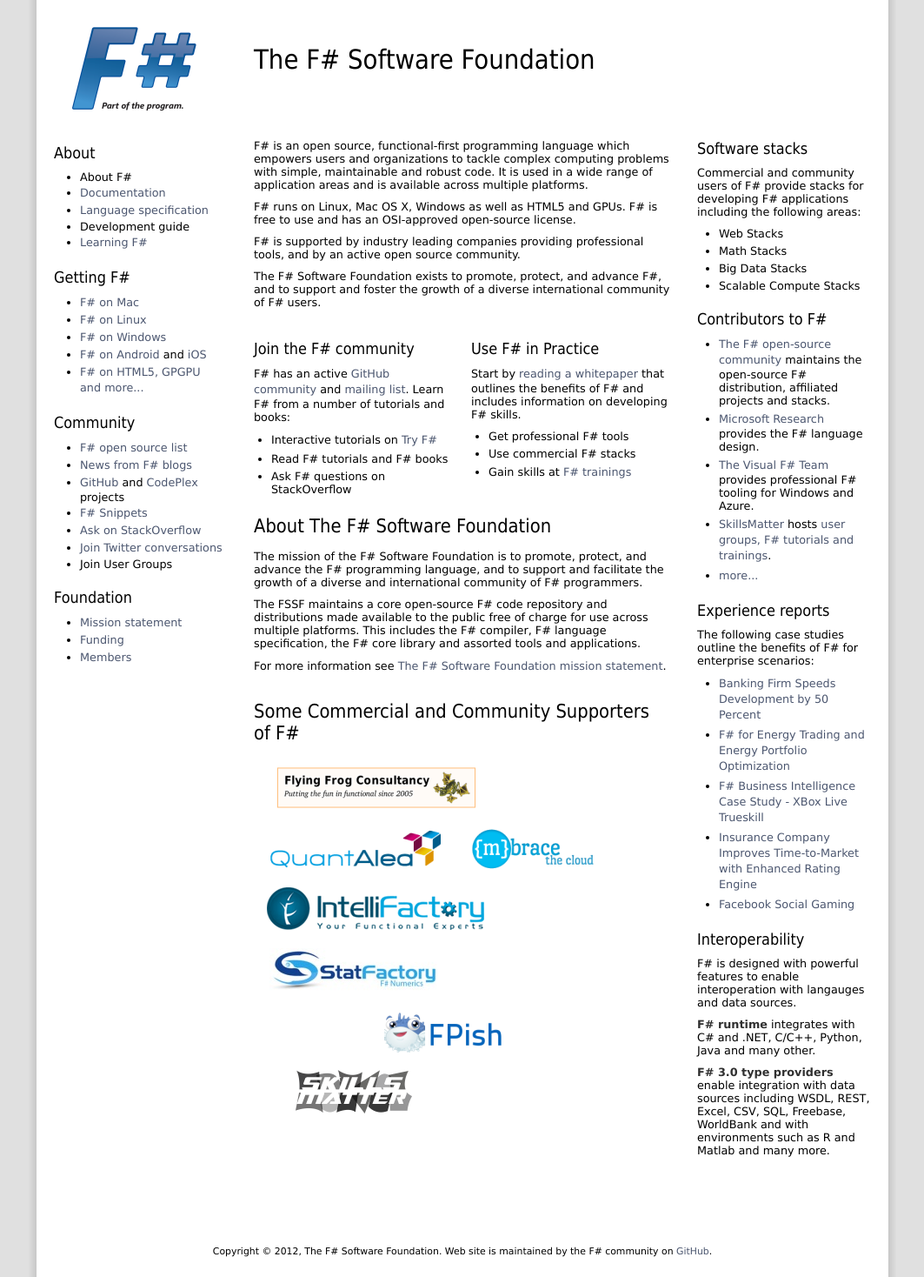
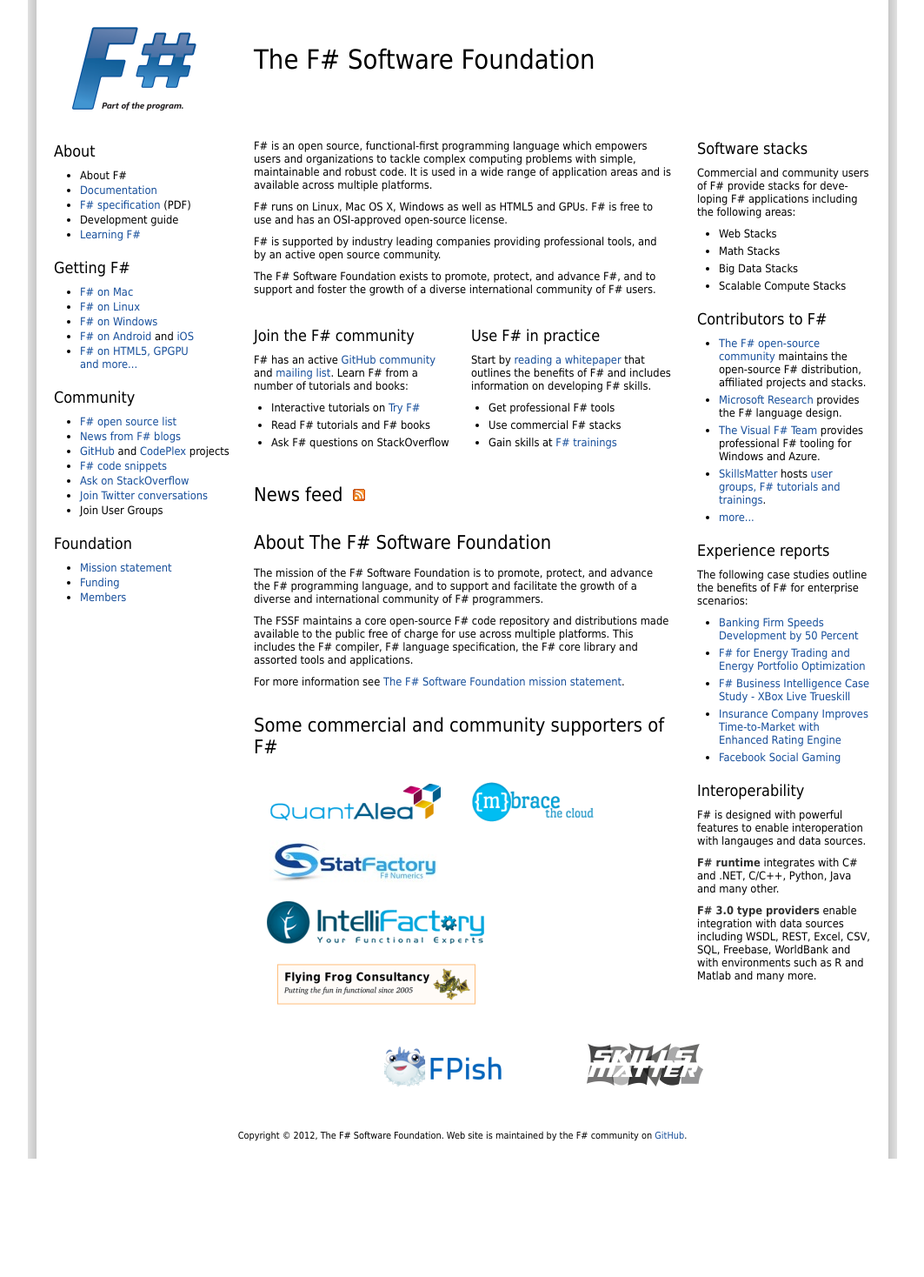
Before and after one commit to fsharp/fsharp.org, a Jekyll site: the page built from index.html, in a window 1280 px wide. Shown: the whole page at 87% size, without its empty margins (108-1171 px from the left). Built offline with Jekyll 4.4.1, drawn with Linux system fonts in a browser that asks for light colours; nearby versions of some CDN libraries; some web fonts are replaced; comment, search, counter and statistics services are not loaded; after the commit the page ends 1332 px from its top, so only the background shows below that.

Commit message:
Use simpler font and show temporary news feed.

```diff
--- a/_layouts/default.html
+++ b/_layouts/default.html
@@ -20,7 +20,7 @@
 <ul>
   <li>About F#</li>
   <li><a href="http://msdn.microsoft.com/library/vstudio/dd233154.aspx">Documentation</a></li>
-  <li><a href="http://research.microsoft.com/en-us/um/cambridge/projects/fsharp/manual/spec.pdf">Language specification</a></li>
+  <li><a href="http://research.microsoft.com/en-us/um/cambridge/projects/fsharp/manual/spec.pdf">F# specification</a> (PDF)</li>
   <li>Development guide</li>
   <li><a href="http://preview.tryfsharp.org/Learn">Learning F#</a></li>
 </ul>
@@ -39,7 +39,7 @@
   <li><a href="http://groups.google.com/group/fsharp-opensource">F# open source list</a></li>
   <li><a href="http://fpish.net/blogs/Some/1/f~23/0">News from F# blogs</a></li>
   <li><a href="https://github.com/fsharp/">GitHub</a> and <a href="http://www.codeplex.com/site/search?query=&sortBy=Relevance&tagName=%2cF%23%2c">CodePlex</a> projects</li>
-  <li><a href="http://www.fssnip.net/">F# Snippets</a></li>
+  <li><a href="http://www.fssnip.net/">F# code snippets</a></li>
   <li><a href="http://stackoverflow.com/questions/tagged/f%23">Ask on StackOverflow</a></li>
   <li><a href="http://twitter.com/#fsharp">Join Twitter conversations</a></li>
   <li>Join User Groups</li>
--- a/index.html
+++ b/index.html
@@ -85,7 +85,7 @@
   </div>
 
   <div class="box" id="box-right">
-    <h3>Use F# in Practice</h3>
+    <h3>Use F# in practice</h3>
     <p>Start by <a href="http://msdn.microsoft.com/en-us/vstudio/gg634701.aspx">reading a whitepaper</a>
     that outlines the benefits of F# and includes information on developing F# skills.</p>
     <ul>
@@ -95,11 +95,9 @@
     </ul>
   </div>
 
-<!--
   <h2>News feed <a href="http://fpish.net/rss/blogs/tag/1/f~23"><img src="img/rss.gif" /></a></h2>
   <ul id="news-content">
   </ul>
--->
 
 </div>
 
@@ -111,15 +109,14 @@
 
   <p>For more information see <a href="foundation.html">The F# Software Foundation mission statement</a>.</p>
 
-  <h2><a name="supporters">Some Commercial and Community Supporters of F#</a></h2>
+  <h2><a name="supporters">Some commercial and community supporters of F#</a></h2>
 
-  <div class="supporter s250"><a href="http://www.ffconsultancy.com/"><img src="sup/ffconsultancy.png" /></a></div>
   <div class="supporter s200"><a href="http://www.quantalea.net/"><img src="sup/quantalea.png" /></a></div>
   <div class="supporter s150"><a href="http://www.m-brace.net/"><img src="sup/mbrace.png" /></a></div>
+  <div class="supporter s200"><a href="http://www.statfactory.co.uk/"><img src="sup/statfactory.jpg" /></a></div>
   <div class="supporter s250"><a href="http://www.intellifactory.com/"><img src="sup/intelli.gif" /></a></div>
-  <div class="supporter s200"><a href="http://www.statfactory.co.uk/"><img src="sup/statfactory.jpg" /></a></div>
-<!--  <div class="supporter s150"><a href="http://www.fsharp.net"><img src="sup/vfsharp.png" /></a></div> -->
-<!--  <div class="spacer"></div> -->
+  <div class="supporter s250"><a href="http://www.ffconsultancy.com/"><img src="sup/ffconsultancy.png" /></a></div>
+  <div class="spacer"></div>
 
   <div class="supporter s200" style="margin-left:120px"><a href="http://fpish.net/"><img src="sup/fpish.png" /></a></div>
   <div class="supporter s200"><a href="http://skillsmatter.com/"><img src="sup/skillsmatter.png" /></a></div>
--- a/style.css
+++ b/style.css
@@ -4,9 +4,11 @@
 
 /* Overall style */
 body {
+  /*
   font-size: 80%;
   font-family: "Lucida Grande","Trebuchet MS","Bitstream Vera Sans",Verdana,Helvetica,sans-serif;
-/* tahoma, geneva, sans-serif; */
+  */
+  font: 80% tahoma, geneva, sans-serif; */
   background: #e0e0e0;
 }
 #outer1 {
@@ -141,13 +143,14 @@
   clear: both;
 }
 
-a {line-height: 18px;text-decoration: none}
-
-a:link, a:visited, a:active {color: #4c5770;}
+a:link, a:visited, a:active {
+  color:#174f9b;
+  text-decoration:none;
+}
 
 a:hover {
   text-decoration:underline;
-  color:#1153ad;
+  color:#1b5eba;
 }
 
 /* Boxes in the main page*/
```
